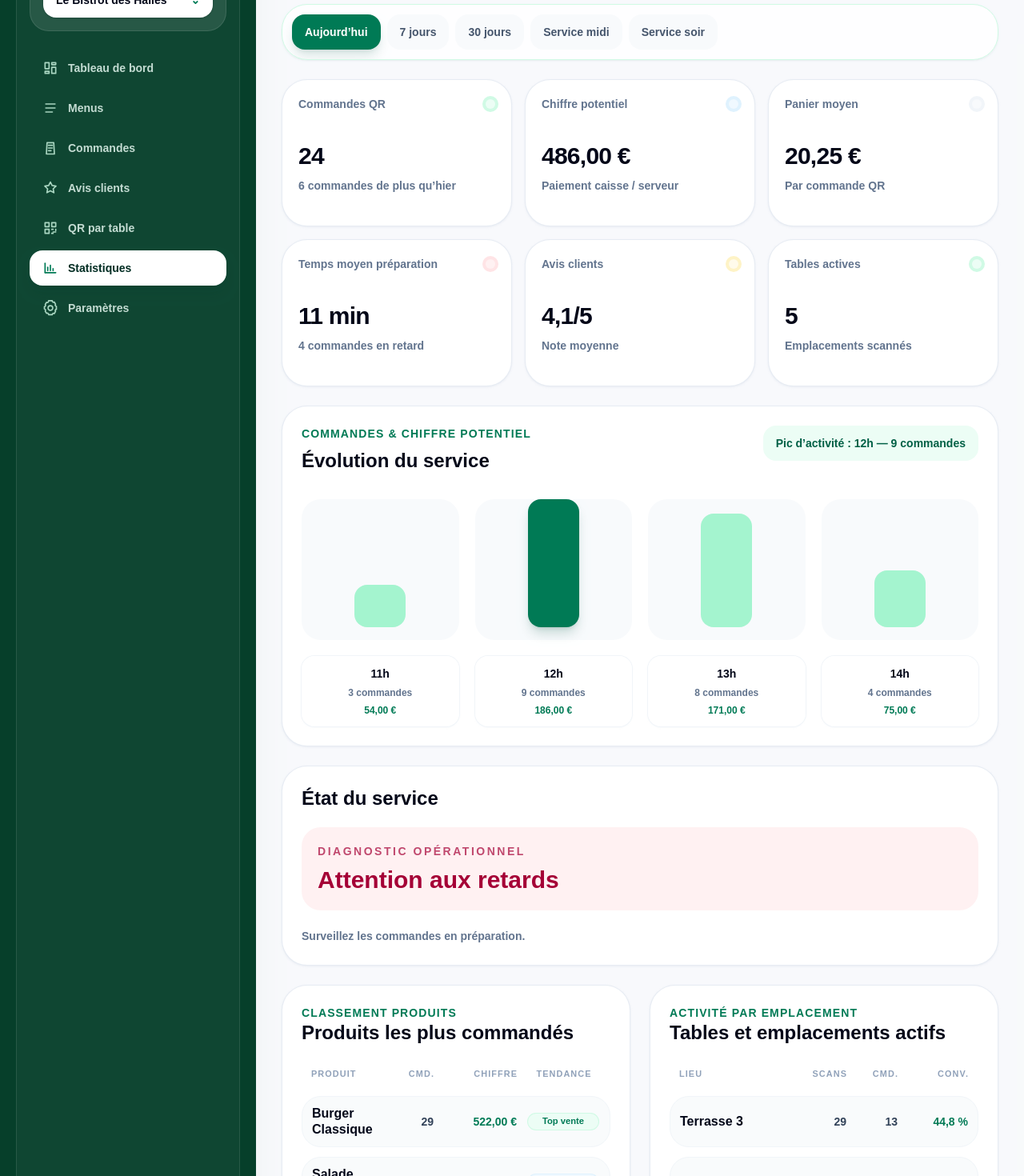
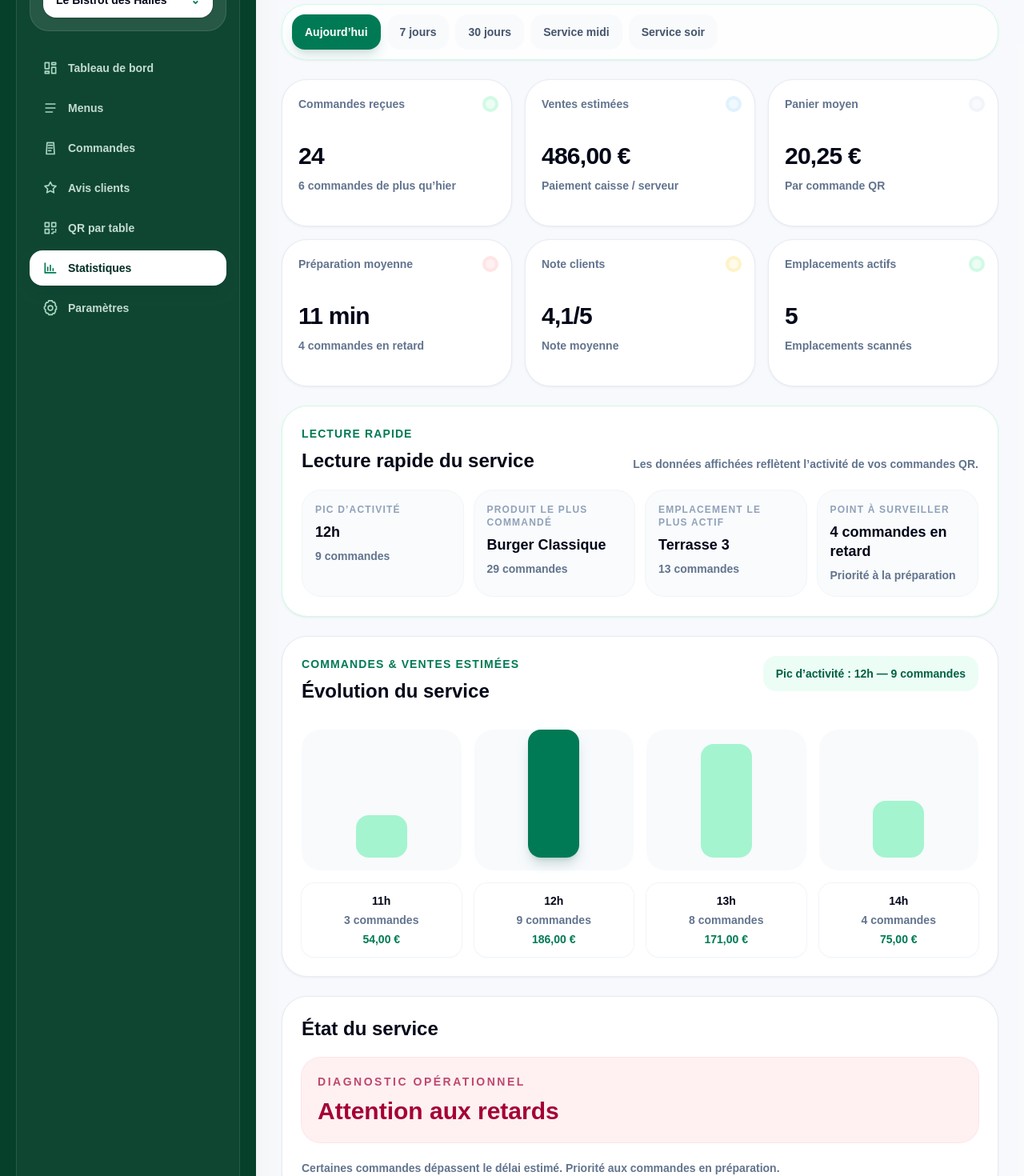
Before and after one commit to Loco66666/TableFlash-QR, a Next.js app: page /dashboard/statistics in a window 1280 px wide. Shown: the part 200-1670 px from the top of the page at 80% size. Built offline with nearby package versions, Linux system fonts and the light colour scheme.

Commit message:
Polish statistics analytics cockpit

```diff
--- a/src/components/dashboard/statistics/ActiveTablesTable.tsx
+++ b/src/components/dashboard/statistics/ActiveTablesTable.tsx
@@ -5,7 +5,7 @@ type ActiveTableRow = {
   conversion: number;
 };
 
-const activeTablesGridClass = "xl:grid-cols-[minmax(0,1fr)_3.25rem_3.25rem_4.75rem]";
+const activeTablesGridClass = "xl:grid-cols-[minmax(8rem,1fr)_5rem_6.5rem_6.5rem]";
 const cardClass = "flex h-full w-full min-w-0 max-w-full flex-col overflow-hidden rounded-[2rem] border border-slate-200/80 bg-white p-5 shadow-sm shadow-slate-200/60 sm:p-6";
 const sectionHeaderClass = "min-w-0 max-w-full break-words";
 const eyebrowClass = "text-sm font-black uppercase tracking-[0.08em] text-emerald-700";
@@ -33,14 +33,14 @@ export function ActiveTablesTable({ rows }: { rows: ActiveTableRow[] }) {
     <article className={cardClass}>
       <div className={sectionHeaderClass}>
         <p className={eyebrowClass}>Activité par emplacement</p>
-        <h2 className={titleClass}>Tables et emplacements actifs</h2>
+        <h2 className={titleClass}>Activité par emplacement</h2>
       </div>
 
       <div className={`${tableHeaderClass} ${activeTablesGridClass}`}>
-        <span className="min-w-0">Lieu</span>
+        <span className="min-w-0">Emplacement</span>
         <span className="text-right">Scans</span>
-        <span className="text-right" title="Commandes" aria-label="Commandes">Cmd.</span>
-        <span className="text-right" title="Conversion" aria-label="Conversion">Conv.</span>
+        <span className="text-right">Commandes</span>
+        <span className="text-right">Conversion</span>
       </div>
 
       <div className={rowsClass}>
@@ -55,12 +55,12 @@ export function ActiveTablesTable({ rows }: { rows: ActiveTableRow[] }) {
               </div>
 
               <div className="flex min-w-0 items-center justify-between gap-3 xl:block xl:text-right">
-                <span className={mobileLabelClass} title="Commandes" aria-label="Commandes">Cmd.</span>
+                <span className={mobileLabelClass}>Commandes</span>
                 <span className={mutedValueClass}>{row.orders}</span>
               </div>
 
               <div className="flex min-w-0 items-center justify-between gap-3 xl:block xl:text-right">
-                <span className={mobileLabelClass} title="Conversion" aria-label="Conversion">Conv.</span>
+                <span className={mobileLabelClass}>Conversion</span>
                 <span className={strongValueClass}>{row.conversion.toLocaleString("fr-FR", { maximumFractionDigits: 1 })} %</span>
               </div>
             </div>
--- a/src/components/dashboard/statistics/InteractiveStatisticsDashboard.tsx
+++ b/src/components/dashboard/statistics/InteractiveStatisticsDashboard.tsx
@@ -21,6 +21,7 @@ import { ActiveTablesTable } from "./ActiveTablesTable";
 import { OrdersTrendCard } from "./OrdersTrendCard";
 import { PeakHoursChart } from "./PeakHoursChart";
 import { PreparationPerformanceCard } from "./PreparationPerformanceCard";
+import { QuickServiceReadingCard } from "./QuickServiceReadingCard";
 import { RevenueTrendCard } from "./RevenueTrendCard";
 import { ReviewsInsightCard } from "./ReviewsInsightCard";
 import { ServiceHealthCard } from "./ServiceHealthCard";
@@ -177,7 +178,7 @@ export function InteractiveStatisticsDashboard() {
     const positiveReviews = scale(analyticsReviews.filter((review) => review.rating >= 4).length, multiplier);
     const reviewsToHandle = analyticsReviews.filter((review) => review.status === "À traiter" || review.status === "Nouveau").length;
     const activeTables = buildActiveTables(analyticsOrders, multiplier);
-    const status: ServiceStatus = delayedOrders > 0 ? "Attention aux retards" : orderCount > 20 ? "Activité soutenue" : "Service fluide";
+    const status: ServiceStatus = delayedOrders > 0 ? "Attention aux retards" : "Service fluide";
 
     return {
       orderCount,
@@ -192,7 +193,7 @@ export function InteractiveStatisticsDashboard() {
       reviewsToHandle,
       activeTables,
       serviceStatus: status,
-      recommendation: delayedOrders > 0 ? "Surveillez les commandes en préparation." : "Le service reste stable.",
+      recommendation: delayedOrders > 0 ? "Certaines commandes dépassent le délai estimé. Priorité aux commandes en préparation." : "Les commandes restent dans les délais prévus.",
       latestSentiment: analyticsReviews[0]?.sentiment ?? "Positif",
       topProducts: buildTopProducts(analyticsOrders, multiplier),
     };
@@ -211,16 +212,30 @@ export function InteractiveStatisticsDashboard() {
     [analyticsOrders, multiplier],
   );
 
+  const peakPoint = trendPoints.reduce((bestPoint, point) => (point.orders > bestPoint.orders ? point : bestPoint), trendPoints[0]);
+  const topProductName = stats.topProducts[0]?.name ?? "Burger Classique";
+  const topLocationName = stats.activeTables[0]?.name ?? "Terrasse 3";
+  const quickInsights = [
+    { label: "Pic d’activité", value: peakPoint ? peakPoint.hour : "12h", helper: peakPoint ? `${peakPoint.orders} commandes` : "Commandes du jour" },
+    { label: "Produit le plus commandé", value: topProductName, helper: `${stats.topProducts[0]?.quantity ?? 0} commandes` },
+    { label: "Emplacement le plus actif", value: topLocationName, helper: `${stats.activeTables[0]?.orders ?? 0} commandes` },
+    {
+      label: "Point à surveiller",
+      value: stats.delayedOrders > 0 ? `${stats.delayedOrders} commandes en retard` : "Aucun retard",
+      helper: stats.delayedOrders > 0 ? "Priorité à la préparation" : "Service dans les délais",
+    },
+  ];
+
   const insights = [
     {
       title: "Produit à mettre en avant",
-      value: stats.topProducts[0]?.name ?? "Burger Classique",
-      description: `${stats.topProducts[0]?.name ?? "Burger Classique"} génère le plus de commandes aujourd’hui.`,
+      value: topProductName,
+      description: `${topProductName} génère le plus de commandes aujourd’hui.`,
     },
     {
-      title: "Table la plus active",
-      value: stats.activeTables[0]?.name ?? "Terrasse 3",
-      description: `${stats.activeTables[0]?.name ?? "Terrasse 3"} concentre le plus de scans.`,
+      title: "Emplacement le plus actif",
+      value: topLocationName,
+      description: `${topLocationName} concentre le plus de scans.`,
     },
     {
       title: "Avis à traiter",
@@ -306,7 +321,7 @@ export function InteractiveStatisticsDashboard() {
       <main className="min-w-0 flex-1 space-y-6 overflow-x-hidden bg-slate-50/70 p-4 sm:p-5 lg:p-8">
         {periodPanelOpen ? (
           <section className="min-w-0 max-w-full break-words rounded-[2rem] border border-emerald-100 bg-emerald-50 p-5 text-sm font-semibold text-emerald-900 shadow-sm">
-            La sélection de dates personnalisées sera affinée dans une prochaine étape. Les données restent disponibles sans service externe.
+            Les données affichées reflètent l’activité de vos commandes QR.
           </section>
         ) : null}
 
@@ -317,13 +332,15 @@ export function InteractiveStatisticsDashboard() {
         ) : (
           <>
             <section className="grid min-w-0 max-w-full gap-4 md:grid-cols-2 xl:grid-cols-3 2xl:grid-cols-6">
-              <StatisticsSummaryCard label="Commandes QR" value={String(stats.orderCount)} helper={formatOrderDelta(activeOption.previousDelta)} />
-              <StatisticsSummaryCard label="Chiffre potentiel" value={formatEuro(stats.revenue)} helper="Paiement caisse / serveur" tone="sky" />
+              <StatisticsSummaryCard label="Commandes reçues" value={String(stats.orderCount)} helper={formatOrderDelta(activeOption.previousDelta)} />
+              <StatisticsSummaryCard label="Ventes estimées" value={formatEuro(stats.revenue)} helper="Paiement caisse / serveur" tone="sky" />
               <StatisticsSummaryCard label="Panier moyen" value={formatEuro(stats.averageBasket)} helper="Par commande QR" tone="slate" />
-              <StatisticsSummaryCard label="Temps moyen préparation" value={`${stats.averagePrep} min`} helper={stats.delayedOrders > 0 ? `${stats.delayedOrders} commandes en retard` : "Service fluide"} tone={stats.delayedOrders > 0 ? "rose" : "emerald"} />
-              <StatisticsSummaryCard label="Avis clients" value={`${stats.averageRating.toLocaleString("fr-FR", { maximumFractionDigits: 1 })}/5`} helper="Note moyenne" tone="amber" />
-              <StatisticsSummaryCard label="Tables actives" value={String(stats.activeTables.length)} helper="Emplacements scannés" tone="emerald" />
+              <StatisticsSummaryCard label="Préparation moyenne" value={`${stats.averagePrep} min`} helper={stats.delayedOrders > 0 ? `${stats.delayedOrders} commandes en retard` : "Service fluide"} tone={stats.delayedOrders > 0 ? "rose" : "emerald"} />
+              <StatisticsSummaryCard label="Note clients" value={`${stats.averageRating.toLocaleString("fr-FR", { maximumFractionDigits: 1 })}/5`} helper="Note moyenne" tone="amber" />
+              <StatisticsSummaryCard label="Emplacements actifs" value={String(stats.activeTables.length)} helper="Emplacements scannés" tone="emerald" />
             </section>
+
+            <QuickServiceReadingCard insights={quickInsights} />
 
             <section className="grid min-w-0 max-w-full gap-6 2xl:grid-cols-[minmax(0,1.35fr)_minmax(0,0.65fr)]">
               <RevenueTrendCard points={trendPoints} />
--- /dev/null
+++ b/src/components/dashboard/statistics/QuickServiceReadingCard.tsx
@@ -0,0 +1,29 @@
+type QuickServiceInsight = {
+  label: string;
+  value: string;
+  helper?: string;
+};
+
+export function QuickServiceReadingCard({ insights }: { insights: QuickServiceInsight[] }) {
+  return (
+    <section className="min-w-0 max-w-full overflow-hidden rounded-[2rem] border border-emerald-100 bg-white p-5 shadow-sm shadow-emerald-950/5 sm:p-6">
+      <div className="flex min-w-0 flex-col gap-2 sm:flex-row sm:items-end sm:justify-between">
+        <div className="min-w-0">
+          <p className="text-sm font-black uppercase tracking-[0.08em] text-emerald-700">Lecture rapide</p>
+          <h2 className="mt-2 break-words text-2xl font-black text-slate-950">Lecture rapide du service</h2>
+        </div>
+        <p className="max-w-xl break-words text-sm font-semibold leading-6 text-slate-500">Les données affichées reflètent l’activité de vos commandes QR.</p>
+      </div>
+
+      <div className="mt-5 grid min-w-0 gap-3 sm:grid-cols-2 xl:grid-cols-4">
+        {insights.map((insight) => (
+          <article key={insight.label} className="min-w-0 overflow-hidden rounded-3xl border border-slate-100 bg-slate-50/80 p-4">
+            <p className="break-words text-xs font-black uppercase tracking-[0.10em] text-slate-400">{insight.label}</p>
+            <p className="mt-2 break-words text-lg font-black leading-6 text-slate-950">{insight.value}</p>
+            {insight.helper ? <p className="mt-2 break-words text-sm font-semibold leading-5 text-slate-500">{insight.helper}</p> : null}
+          </article>
+        ))}
+      </div>
+    </section>
+  );
+}
--- a/src/components/dashboard/statistics/RevenueTrendCard.tsx
+++ b/src/components/dashboard/statistics/RevenueTrendCard.tsx
@@ -16,20 +16,20 @@ export function RevenueTrendCard({ points }: { points: TrendPoint[] }) {
     <article className="min-w-0 max-w-full overflow-hidden rounded-[2rem] border border-slate-200/80 bg-white p-6 shadow-sm shadow-slate-200/60">
       <div className="flex min-w-0 flex-col gap-2 sm:flex-row sm:items-start sm:justify-between">
         <div className="min-w-0">
-          <p className="break-words text-sm font-black uppercase tracking-[0.08em] text-emerald-700">Commandes & chiffre potentiel</p>
+          <p className="break-words text-sm font-black uppercase tracking-[0.08em] text-emerald-700">Commandes & ventes estimées</p>
           <h2 className="mt-2 break-words text-2xl font-black text-slate-950">Évolution du service</h2>
         </div>
         <div className="max-w-full break-words rounded-2xl bg-emerald-50 px-4 py-3 text-sm font-black text-emerald-800">Pic d’activité : {peak.hour} — {peak.orders} commandes</div>
       </div>
 
-      <div className="mt-8 grid min-w-0 max-w-full grid-cols-2 gap-5 sm:grid-cols-4 sm:gap-5">
+      <div className="mt-8 grid min-w-0 max-w-full grid-cols-1 gap-4 sm:grid-cols-2 lg:grid-cols-4">
         {points.map((point) => {
           const height = Math.max(28, Math.round((point.orders / maxOrders) * 160));
           const isPeak = point.hour === peak.hour;
 
           return (
-            <div key={point.hour} className="flex min-w-0 flex-col items-center justify-end gap-5">
-              <div className="flex h-44 w-full items-end justify-center rounded-3xl bg-slate-50 px-3 py-4">
+            <div key={point.hour} className="flex min-w-0 flex-col items-center justify-end gap-4">
+              <div className="flex h-40 w-full items-end justify-center rounded-3xl bg-slate-50 px-3 py-4 sm:h-44">
                 <div
                   className={`w-full max-w-16 rounded-2xl ${isPeak ? "bg-emerald-700 shadow-lg shadow-emerald-900/20" : "bg-emerald-200"}`}
                   style={{ height }}
@@ -38,8 +38,8 @@ export function RevenueTrendCard({ points }: { points: TrendPoint[] }) {
               </div>
               <div className="w-full rounded-2xl bg-white/80 px-3 py-3 text-center shadow-sm shadow-slate-100/80 ring-1 ring-slate-100">
                 <p className="text-sm font-black text-slate-950">{point.hour}</p>
-                <p className="mt-1 text-xs font-bold leading-5 text-slate-500">{point.orders} commandes</p>
-                <p className="mt-1 text-xs font-black tabular-nums text-emerald-700">{formatEuro(point.revenue)}</p>
+                <p className="mt-1 text-sm font-bold leading-5 text-slate-500">{point.orders} commandes</p>
+                <p className="mt-1 text-sm font-black tabular-nums text-emerald-700">{formatEuro(point.revenue)}</p>
               </div>
             </div>
           );
--- a/src/components/dashboard/statistics/ServiceHealthCard.tsx
+++ b/src/components/dashboard/statistics/ServiceHealthCard.tsx
@@ -1,18 +1,17 @@
 import type { ServiceStatus } from "./statisticsData";
 
 const statusClasses: Record<ServiceStatus, string> = {
-  "Service fluide": "bg-emerald-50 text-emerald-800",
-  "Activité soutenue": "bg-amber-50 text-amber-800",
-  "Attention aux retards": "bg-rose-50 text-rose-800",
+  "Service fluide": "bg-emerald-50 text-emerald-800 ring-emerald-100",
+  "Attention aux retards": "bg-rose-50 text-rose-800 ring-rose-100",
 };
 
 export function ServiceHealthCard({ status, recommendation }: { status: ServiceStatus; recommendation: string }) {
   return (
     <article className="min-w-0 max-w-full overflow-hidden rounded-[2rem] border border-slate-200/80 bg-white p-6 shadow-sm shadow-slate-200/60">
       <h2 className="break-words text-2xl font-black text-slate-950">État du service</h2>
-      <div className={`mt-5 rounded-3xl p-5 ${statusClasses[status]}`}>
+      <div className={`mt-5 rounded-3xl p-5 ring-1 ${statusClasses[status]}`}>
         <p className="text-sm font-black uppercase tracking-[0.18em] opacity-70">Diagnostic opérationnel</p>
-        <p className="mt-2 text-3xl font-black">{status}</p>
+        <p className="mt-2 break-words text-3xl font-black leading-tight">{status}</p>
       </div>
       <p className="mt-5 break-words text-sm font-semibold leading-6 text-slate-500">{recommendation}</p>
     </article>
--- a/src/components/dashboard/statistics/StatisticsFilterBar.tsx
+++ b/src/components/dashboard/statistics/StatisticsFilterBar.tsx
@@ -10,8 +10,8 @@ export function StatisticsFilterBar({
   onChange: (period: StatisticsPeriod) => void;
 }) {
   return (
-    <section className="min-w-0 max-w-full overflow-hidden rounded-[2rem] border border-emerald-100 bg-white/90 p-3 shadow-sm shadow-emerald-950/5">
-      <div className="flex flex-wrap gap-2">
+    <section className="min-w-0 max-w-full overflow-hidden rounded-[2rem] border border-emerald-100 bg-white/90 p-2 shadow-sm shadow-emerald-950/5 sm:p-3">
+      <div className="flex min-w-0 max-w-full gap-2 overflow-x-auto overscroll-x-contain pb-1 [-ms-overflow-style:none] [scrollbar-width:none] [&::-webkit-scrollbar]:hidden sm:flex-wrap sm:overflow-visible sm:pb-0">
         {periods.map((period) => {
           const isActive = period.id === activePeriod;
 
@@ -20,7 +20,7 @@ export function StatisticsFilterBar({
               key={period.id}
               type="button"
               onClick={() => onChange(period.id)}
-              className={`rounded-2xl px-4 py-3 text-sm font-black transition ${
+              className={`shrink-0 whitespace-nowrap rounded-2xl px-4 py-3 text-sm font-black transition sm:shrink ${
                 isActive ? "bg-emerald-700 text-white shadow-lg shadow-emerald-900/15" : "bg-slate-50 text-slate-600 hover:bg-emerald-50 hover:text-emerald-800"
               }`}
               aria-pressed={isActive}
--- a/src/components/dashboard/statistics/TopProductsTable.tsx
+++ b/src/components/dashboard/statistics/TopProductsTable.tsx
@@ -17,7 +17,7 @@ const badgeClasses: Record<TrendBadge, string> = {
   Stable: "bg-slate-100 text-slate-600 ring-slate-200",
 };
 
-const productGridClass = "xl:grid-cols-[minmax(0,1fr)_3.25rem_5.75rem_5.75rem]";
+const productGridClass = "xl:grid-cols-[minmax(10rem,1fr)_6.5rem_8.5rem_7rem]";
 const cardClass = "flex h-full w-full min-w-0 max-w-full flex-col overflow-hidden rounded-[2rem] border border-slate-200/80 bg-white p-5 shadow-sm shadow-slate-200/60 sm:p-6";
 const sectionHeaderClass = "min-w-0 max-w-full break-words";
 const eyebrowClass = "text-sm font-black uppercase tracking-[0.08em] text-emerald-700";
@@ -39,8 +39,8 @@ export function TopProductsTable({ products }: { products: ProductRow[] }) {
 
       <div className={`${tableHeaderClass} ${productGridClass}`}>
         <span className="min-w-0">Produit</span>
-        <span className="text-right" title="Commandes" aria-label="Commandes">Cmd.</span>
-        <span className="text-right">Chiffre</span>
+        <span className="text-right">Commandes</span>
+        <span className="text-right">Ventes estimées</span>
         <span className="text-center">Tendance</span>
       </div>
 
@@ -48,23 +48,23 @@ export function TopProductsTable({ products }: { products: ProductRow[] }) {
         {products.map((product) => (
           <div key={product.name} className={rowClass}>
             <div className={`grid w-full min-w-0 max-w-full gap-3 xl:items-center ${productGridClass}`}>
-              <p className="line-clamp-2 min-w-0 max-w-[13rem] overflow-hidden text-base font-black leading-tight text-slate-950 xl:max-w-none" title={product.name}>
+              <p className="line-clamp-2 min-w-0 max-w-full overflow-hidden text-base font-black leading-tight text-slate-950 xl:max-w-none" title={product.name}>
                 {product.name}
               </p>
 
               <div className="flex min-w-0 items-center justify-between gap-3 border-t border-slate-200/70 pt-3 xl:block xl:border-0 xl:pt-0 xl:text-right">
-                <span className={mobileLabelClass} title="Commandes" aria-label="Commandes">Cmd.</span>
+                <span className={mobileLabelClass}>Commandes</span>
                 <span className={mutedValueClass}>{product.quantity}</span>
               </div>
 
               <div className="flex min-w-0 items-center justify-between gap-3 xl:block xl:text-right">
-                <span className={mobileLabelClass}>Chiffre</span>
+                <span className={mobileLabelClass}>Ventes estimées</span>
                 <span className={strongValueClass}>{formatEuro(product.revenue)}</span>
               </div>
 
               <div className="flex min-w-0 items-center justify-between gap-3 xl:justify-center">
                 <span className={mobileLabelClass}>Tendance</span>
-                <span className={`inline-flex max-w-full justify-center truncate rounded-full px-2.5 py-1 text-[0.7rem] font-black leading-none ring-1 sm:min-w-[5.5rem] ${badgeClasses[product.badge]}`}>{product.badge}</span>
+                <span className={`inline-flex max-w-full justify-center truncate rounded-full px-2.5 py-1 text-xs font-black leading-none ring-1 sm:min-w-[5.5rem] ${badgeClasses[product.badge]}`}>{product.badge}</span>
               </div>
             </div>
           </div>
--- a/src/components/dashboard/statistics/statisticsData.ts
+++ b/src/components/dashboard/statistics/statisticsData.ts
@@ -1,5 +1,5 @@
 export type StatisticsPeriod = "today" | "7d" | "30d" | "lunch" | "dinner";
-export type ServiceStatus = "Service fluide" | "Activité soutenue" | "Attention aux retards";
+export type ServiceStatus = "Service fluide" | "Attention aux retards";
 export type TrendBadge = "Top vente" | "En hausse" | "Stable";
 
 export type StatisticsPeriodOption = {
```
Also changed, not shown: src/components/dashboard/statistics/PreparationPerformanceCard.tsx (+4 -4 lines).
